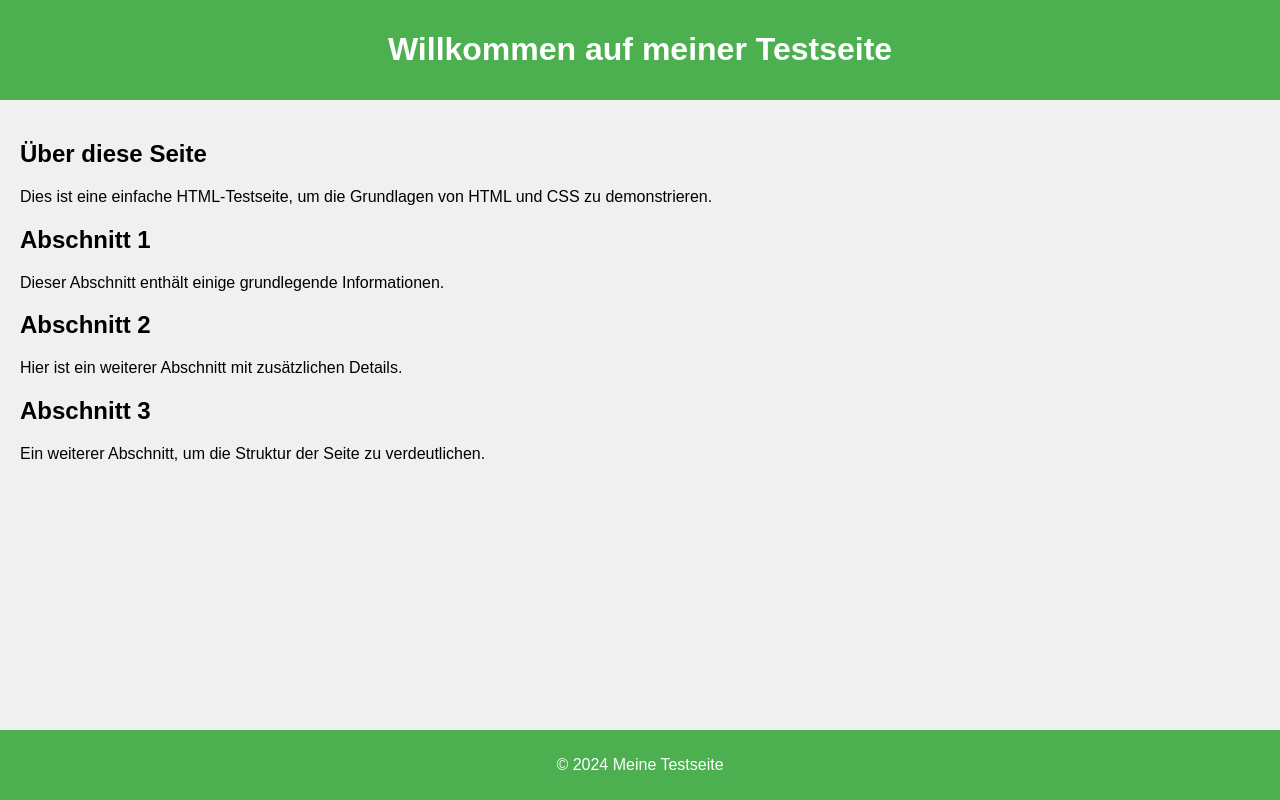
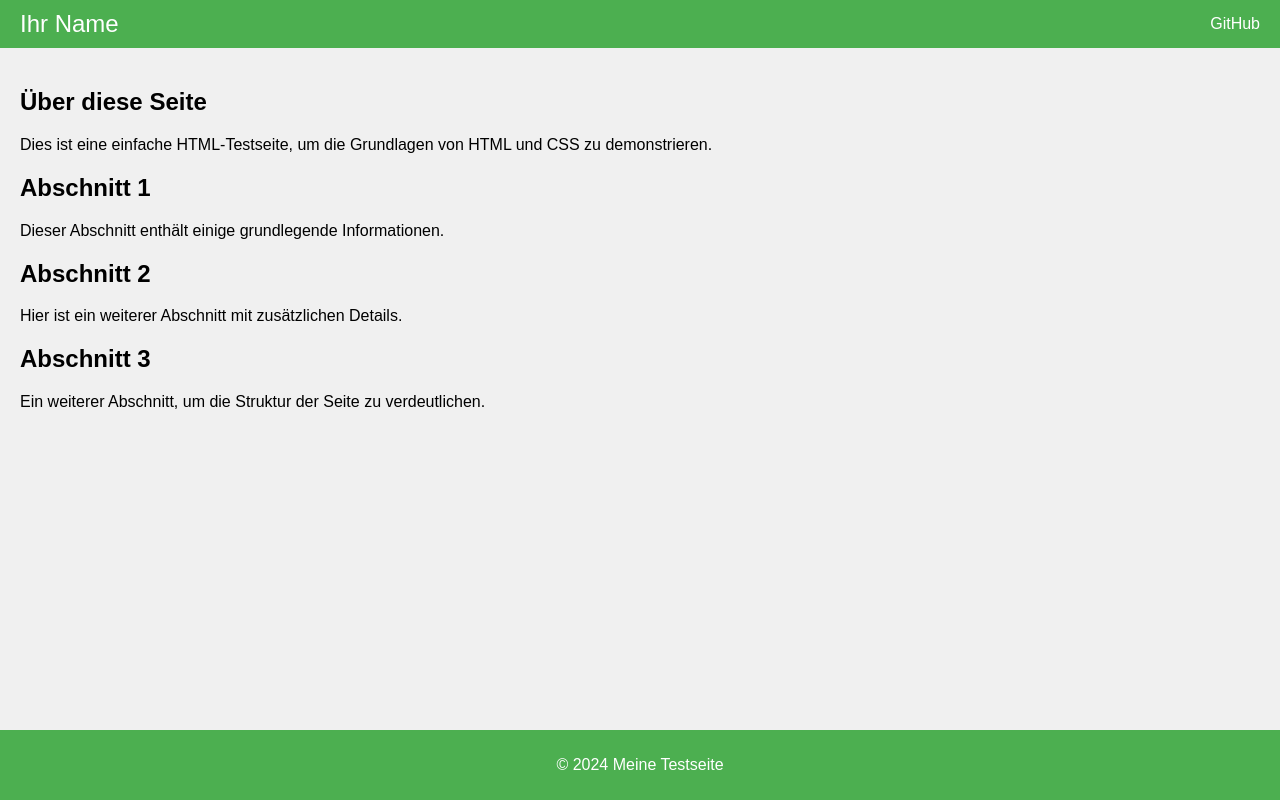
Before and after one commit to roadsidepicnic1/roadsidepicnic1.github.io, a plain HTML site: page index.html in a window 1280 px wide. Drawn offline with Linux system fonts and the light colour scheme.

Commit message:
Update index.html

```diff
--- a/index.html
+++ b/index.html
@@ -14,8 +14,18 @@
         header {
             background-color: #4CAF50;
             color: white;
-            padding: 10px 0;
-            text-align: center;
+            padding: 10px 20px;
+            display: flex;
+            justify-content: space-between;
+            align-items: center;
+        }
+        .header-left {
+            font-size: 1.5em;
+        }
+        .header-right a {
+            color: white;
+            text-decoration: none;
+            font-size: 1em;
         }
         main {
             padding: 20px;
@@ -33,7 +43,8 @@
 </head>
 <body>
     <header>
-        <h1>Willkommen auf meiner Testseite</h1>
+        <div class="header-left">Ihr Name</div>
+        <div class="header-right"><a href="https://github.com/IhrGitHubProfil">GitHub</a></div>
     </header>
     <main>
         <h2>Über diese Seite</h2>
```
